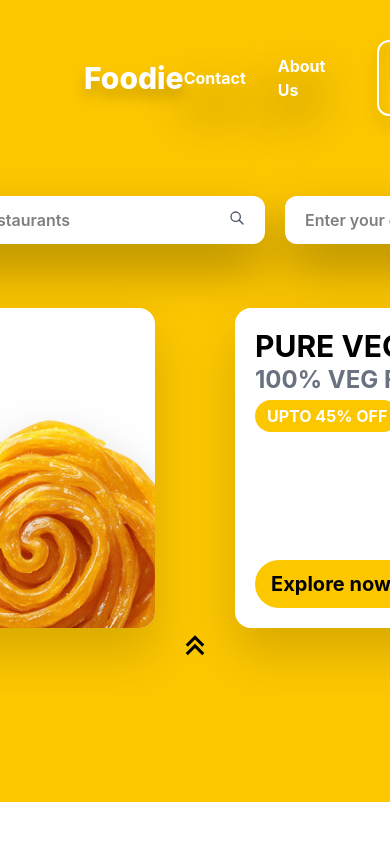
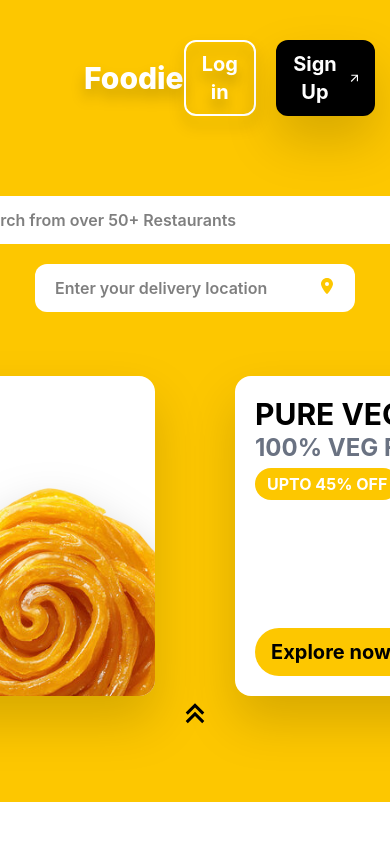
Before and after one commit to digvijay789065/food-order-placing-ui, a React (Vite) app: page / in a window 390 px wide. Shown: the top 844 px of the page. Built offline with nearby package versions, Linux system fonts and the light colour scheme.

Commit message:
Update Readme.md

```diff
--- a/index.html
+++ b/index.html
@@ -2,7 +2,7 @@
 <html lang="en">
   <head>
     <meta charset="UTF-8" />
-    <link rel="icon" type="image/svg+xml" href="/public/frogo (1).svg" />
+    <link rel="icon" type="image/svg+xml" href="/src/assets/react.svg" />
     <meta name="viewport" content="width=device-width, initial-scale=1.0" />
     <title>Order your favourite from your favourite</title>
   </head>
--- a/src/components/Navbar.jsx
+++ b/src/components/Navbar.jsx
@@ -11,7 +11,7 @@ const Navbar = () => {
      <div className='relative h-[95vh] w-full bg-yellow-400'>
       <Header />
 
-      <div className='flex items-center justify-center gap-5 mt-10 drop-shadow-2xl drop-shadow-black/30'>
+      <div className='flex flex-col md:flex-row items-center justify-center gap-5 mt-10'>
        <SearchBar />
        <LocationBar />
       </div>
--- a/src/components/Navbar/Header.jsx
+++ b/src/components/Navbar/Header.jsx
@@ -14,8 +14,8 @@ const Header = () => {
 
        {/* log in and sign up button */}
        <div className='flex items-center gap-5'>
-        <h4 className='text-white active:scale-95 font-bold drop-shadow-2xl drop-shadow-black mr-3'><a href="">Contact</a></h4>
-        <h4 className='text-white active:scale-95 font-bold drop-shadow-2xl drop-shadow-black mr-8'><a href="">About Us</a></h4>
+        <h4 className='text-white active:scale-95 font-bold drop-shadow-2xl drop-shadow-black mr-3 hidden md:block'><a href="">Contact</a></h4>
+        <h4 className='text-white active:scale-95 font-bold drop-shadow-2xl drop-shadow-black mr-8 hidden md:block'><a href="">About Us</a></h4>
         <button className='text-white active:scale-98 font-bold text-xl rounded-xl border-2 px-4 py-2 drop-shadow-xl drop-shadow-black/30'>Log in</button>
         <button className='text-white active:scale-98 bg-black border-black font-bold text-xl rounded-xl border-2 px-3 py-2 flex items-center gap-2 drop-shadow-2xl'>Sign Up<MdArrowOutward /></button>
        </div>
--- a/src/components/Navbar/SearchBar.jsx
+++ b/src/components/Navbar/SearchBar.jsx
@@ -3,8 +3,8 @@ import { TbSearch } from "react-icons/tb";
 const SearchBar = () => {
   return (
    <div>
-    <div className='h-12 w-[480px] px-5 bg-white rounded-xl flex items-center justify-center gap-2'>
-     <input name="search" placeholder='Search from over 50+ Restaurants' className='h-full w-full font-semibold outline-none' id="" />
+      <div className="h-12 w-[480px] px-4 bg-white rounded-xl flex items-center gap-2">
+     <input name="search" placeholder='Search from over 50+ Restaurants' className='h-full w-full md:w-[80vw] font-semibold outline-none' id="" />
      <div className='active:scale-90'>
       <button className='text-gray-600'><TbSearch /></button>
      </div>
```
Also changed, not shown: 1 other file (tests, documents, lock files or other folders).
